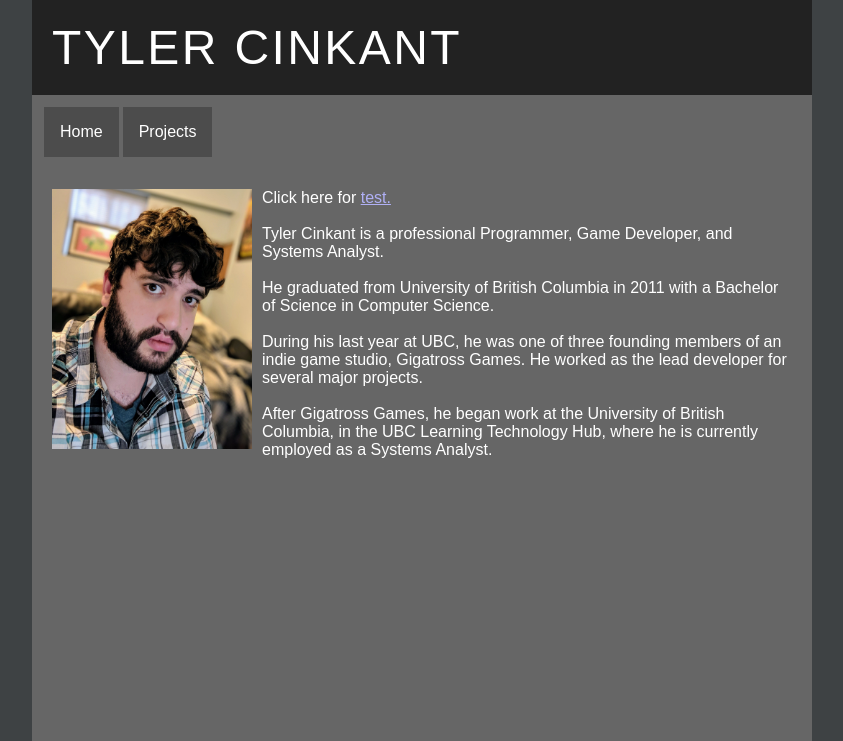
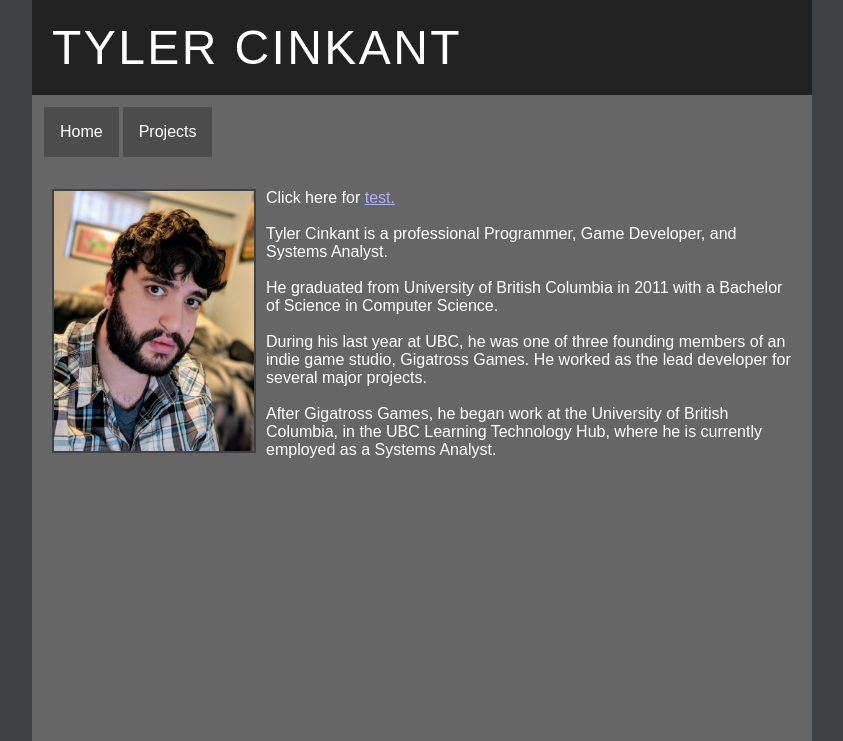
Before and after one commit to Lannro/homepage, a PHP site: page / in a window 1280 px wide. Shown: the top 741 px of the page, without its empty margins (218-1061 px from the left). Run offline with PHP 8.4, Linux system fonts and the light colour scheme.

Commit message:
Update styles.css

```diff
--- a/files/styles.css
+++ b/files/styles.css
@@ -98,8 +98,11 @@ a:visited {
 
 .portrait{
 	float:left;
-	padding-right:10px;
-	padding-bottom:10px;
+	margin-right:10px;
+	margin-bottom:10px;
+	border-style: solid;
+	border-width: 2px;
+	border-color: #3e4244;
 }
 
 
```
